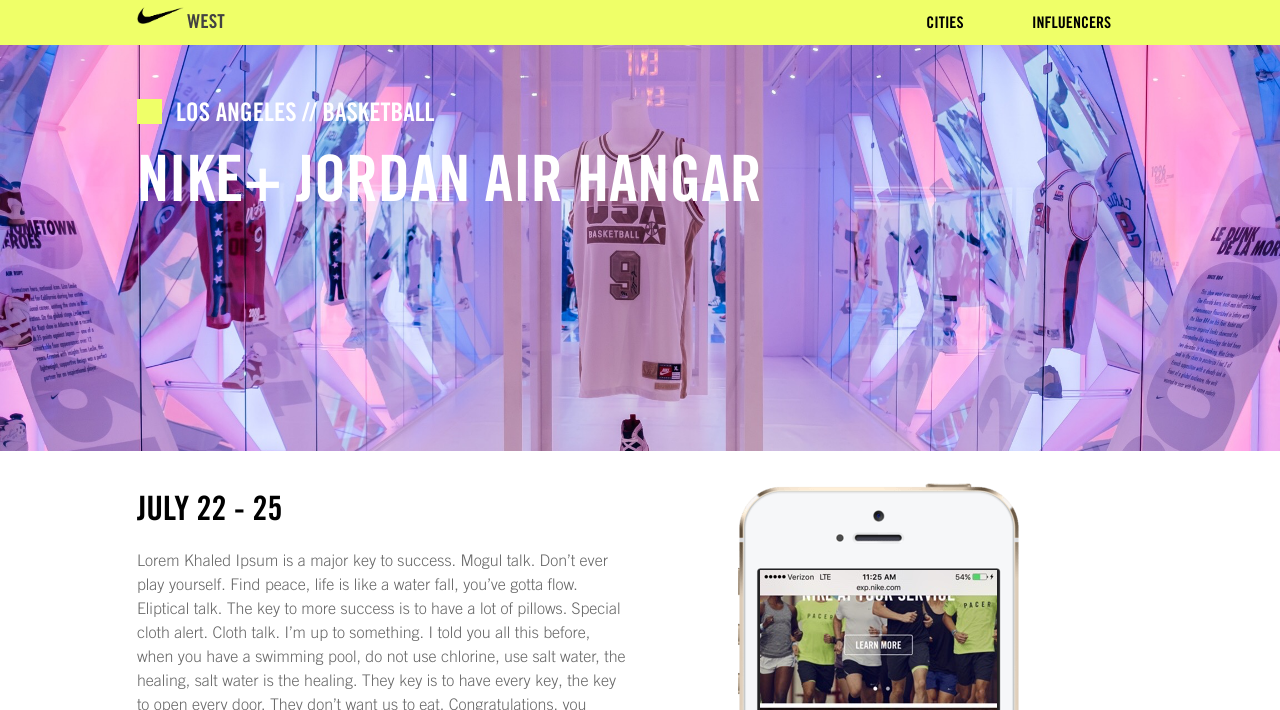
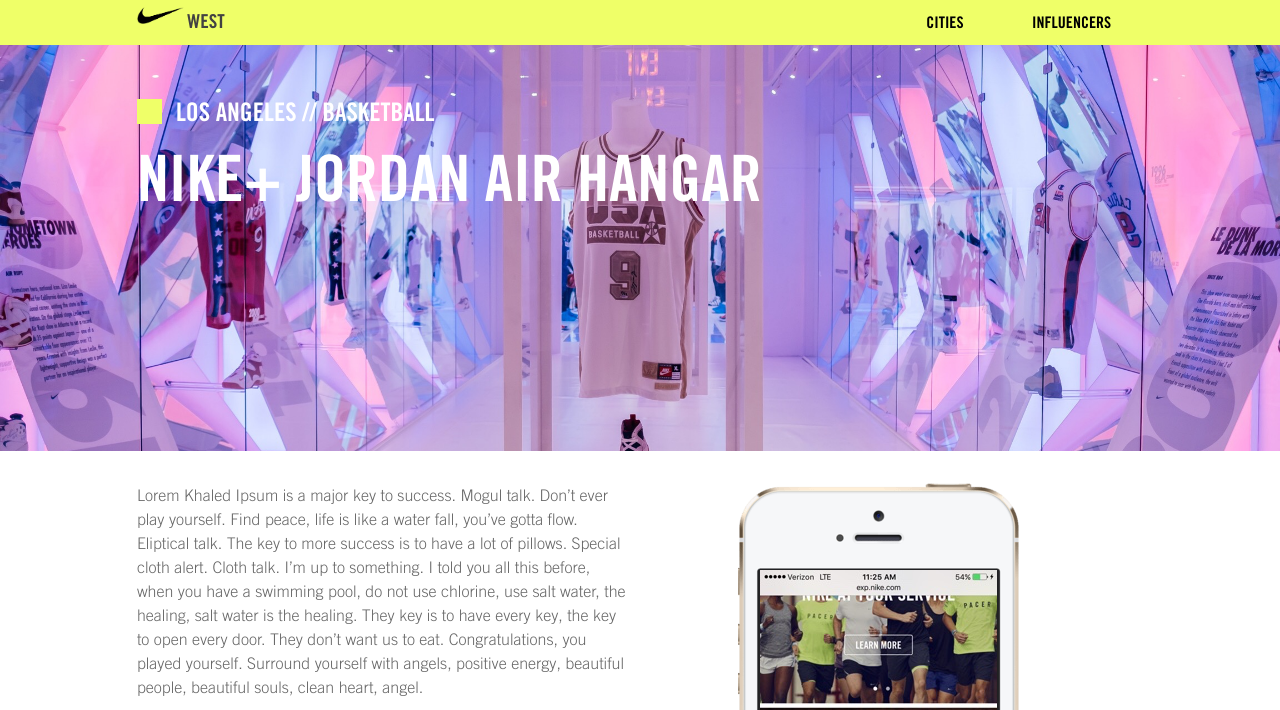
Before and after one commit to PHironaka/bream, a Jekyll site: the page built from _la/nike-jordan-air-hangar.markdown, in a window 1280 px wide and 900 px high, cut to the strip 0-710 px from the top of the window. Built offline with Jekyll 4.4.1, drawn with Linux system fonts in a browser that asks for light colours; a script that is not in the unit is left out.

Commit message:
Updated Nike Jordan Air Hangar

```diff
--- a/_la/nike-jordan-air-hangar.markdown
+++ b/_la/nike-jordan-air-hangar.markdown
@@ -42,8 +42,6 @@
 layout: post
 ---
 
-# July 22 - 25
-
 Lorem Khaled Ipsum is a major key to success. Mogul talk. Don’t ever play yourself. Find peace, life is like a water fall, you’ve gotta flow. Eliptical talk. The key to more success is to have a lot of pillows. Special cloth alert. Cloth talk. I’m up to something. I told you all this before, when you have a swimming pool, do not use chlorine, use salt water, the healing, salt water is the healing. They key is to have every key, the key to open every door. They don’t want us to eat. Congratulations, you played yourself. Surround yourself with angels, positive energy, beautiful people, beautiful souls, clean heart, angel.
 
 <aside class="video margins">
```
